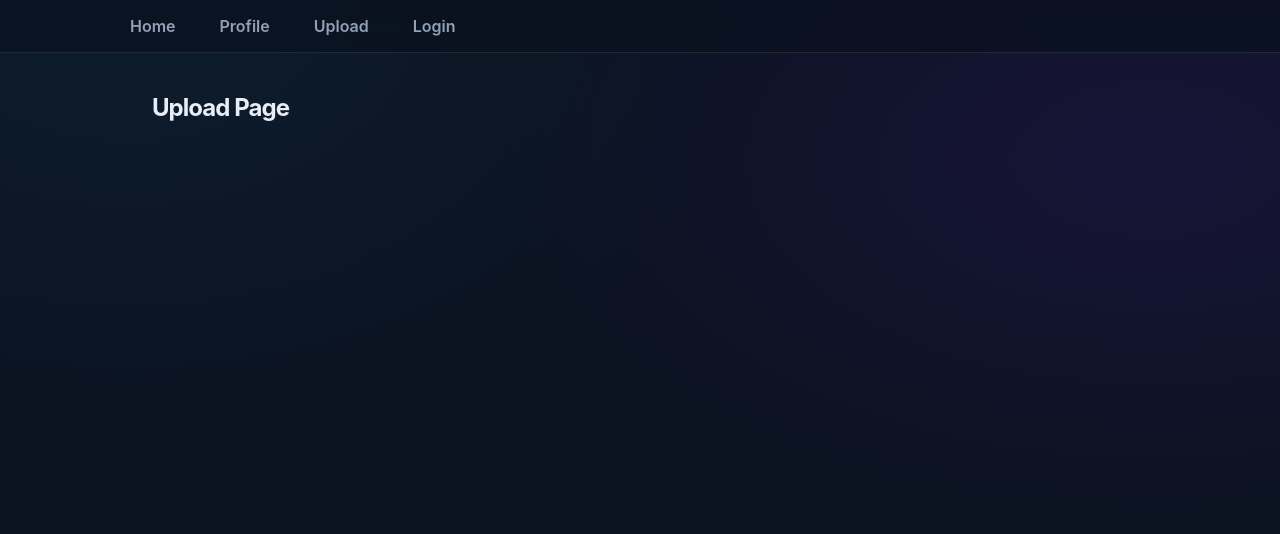
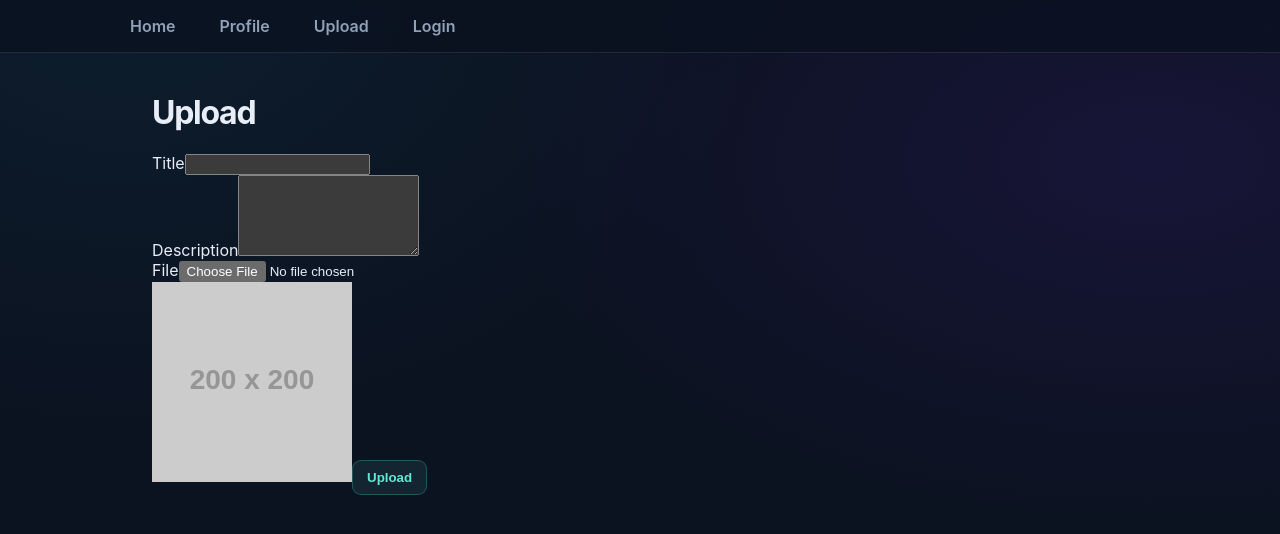
Before and after one commit to Jonttu1000/web_2026s_week4, a React (Vite) app in the folder react-harjoitus/: page /upload in a window 1280 px wide. Shown: the top 534 px of the page. Built offline with nearby package versions, Linux system fonts and the light colour scheme.

Commit message:
Upload asignments done partialy, useForm implementation and postUpload done

```diff
--- a/react-harjoitus/src/hooks/apiHooks.js
+++ b/react-harjoitus/src/hooks/apiHooks.js
@@ -22,7 +22,6 @@ const useMedia = () => {
           }),
         );
 
-        console.log(newArray);
         setMediaArray(newArray);
       } catch (error) {
         console.error("Failed to fetch media: ", error);
@@ -64,7 +63,8 @@ const useUser = () => {
     };
 
     return await fetchData(
-      import.meta.env.VITE_AUTH_API + "/users/token", fetchOptions,
+      import.meta.env.VITE_AUTH_API + "/users/token",
+      fetchOptions,
     );
   };
 
@@ -86,4 +86,43 @@ const useUser = () => {
   return { postUser, getUserByToken };
 };
 
-export { useMedia, useAuthentication, useUser };
+const useFile = () => {
+  const postFile = async (file, token) => {
+    const formData = new FormData();
+
+    formData.append("file", file);
+
+    const fetchOptions = {
+      method: "POST",
+      headers: {
+        Authorization: `Bearer ${token}`,
+      },
+      body: formData,
+    };
+
+    const response = await fetch(
+      import.meta.env.VITE_FILE_API + "/upload",
+      fetchOptions,
+    );
+
+    if (!response.ok) {
+      throw new Error("Failed to upload file");
+    }
+    const fileData = await response.json();
+
+    console.log("Response valid: ", response);
+    console.log("File uploaded successfully:", fileData);
+
+    return fileData;
+  };
+
+  const postMedia = async (file, inputs, token) => {
+    // TODO: create a suitable object for Media API: without media_id, user_id, thumbnail and created_at. All those are generated by the API. See the media API documentation.
+    // TODO: post the data to Media API and get the data as MediaResponse
+    // TODO: return the data
+  };
+
+  return { postFile, postMedia };
+};
+
+export { useMedia, useAuthentication, useUser, useFile };
--- a/react-harjoitus/src/hooks/formHooks.js
+++ b/react-harjoitus/src/hooks/formHooks.js
@@ -7,7 +7,7 @@ const useForm = (callback, initState) => {
          if (event) {
              event.preventDefault();
          }
-         callback();
+         callback(inputs);
      };
 
      const handleInputChange = (event) => {
--- a/react-harjoitus/src/views/Upload.jsx
+++ b/react-harjoitus/src/views/Upload.jsx
@@ -1,5 +1,94 @@
+import { useState } from "react";
+import useForm from "../hooks/formHooks";
+import { useFile } from "../hooks/apiHooks.js";
+
 const Upload = () => {
-    return <h2>Upload Page</h2>;
-}
+  const [file, setFile] = useState(null);
+  const { postFile, postMedia } = useFile();
+
+  const initValues = {
+    title: "",
+    description: "",
+  };
+
+  const handleFileChange = (evt) => {
+    if (evt.target.files) {
+      //console.log(evt.target.files[0]);
+      // TODO: set the file to state
+      setFile(evt.target.files[0]);
+    }
+  };
+
+  const doUpload = async (formData) => {
+    try {
+      console.log("Uploading file:", file);
+      console.log("Form data:", formData);
+      // TODO: call postFile function (see below)
+      postFile(file, localStorage.getItem("token"));
+      // TODO: call postMedia function (see below)
+      postMedia(file, formData, localStorage.getItem("token"));
+      // TODO: redirect to Home
+      //navigate("/");
+    } catch (e) {
+      console.log(e.message);
+    }
+  };
+
+  const { inputs, handleInputChange, handleSubmit } = useForm(
+    doUpload,
+    initValues,
+  );
+
+  return (
+    <>
+      <h1>Upload</h1>
+      <form onSubmit={handleSubmit}>
+        <div>
+          <label htmlFor="title">Title</label>
+          <input
+            name="title"
+            type="text"
+            id="title"
+            onChange={handleInputChange}
+          />
+        </div>
+        <div>
+          <label htmlFor="description">Description</label>
+          <textarea
+            name="description"
+            rows={5}
+            id="description"
+            onChange={handleInputChange}
+          ></textarea>
+        </div>
+        <div>
+          <label htmlFor="file">File</label>
+          <input
+            name="file"
+            type="file"
+            id="file"
+            accept="image/*, video/*"
+            onChange={handleFileChange}
+          />
+        </div>
+        <img
+          src={
+            file
+              ? URL.createObjectURL(file)
+              : "https://placehold.co/200?text=Choose+image"
+          }
+          alt="preview"
+          width="200"
+        />
+        <button
+          type="submit"
+          disabled={file && inputs.title.length > 3 ? false : true}
+        >
+          Upload
+        </button>
+      </form>
+    </>
+  );
+};
 
 export default Upload;
```
Also changed, not shown: react-harjoitus/src/views/Upload copy.jsx (added, +48 -0 lines).
